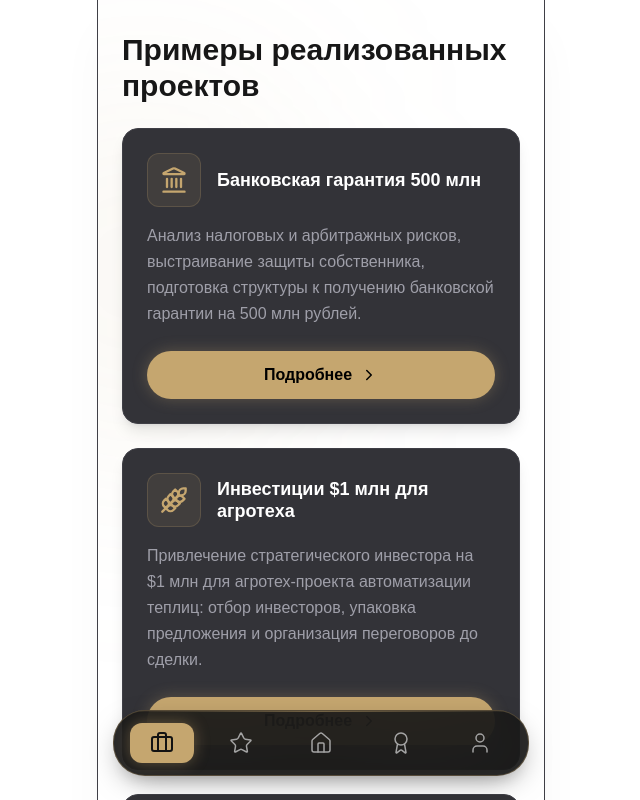
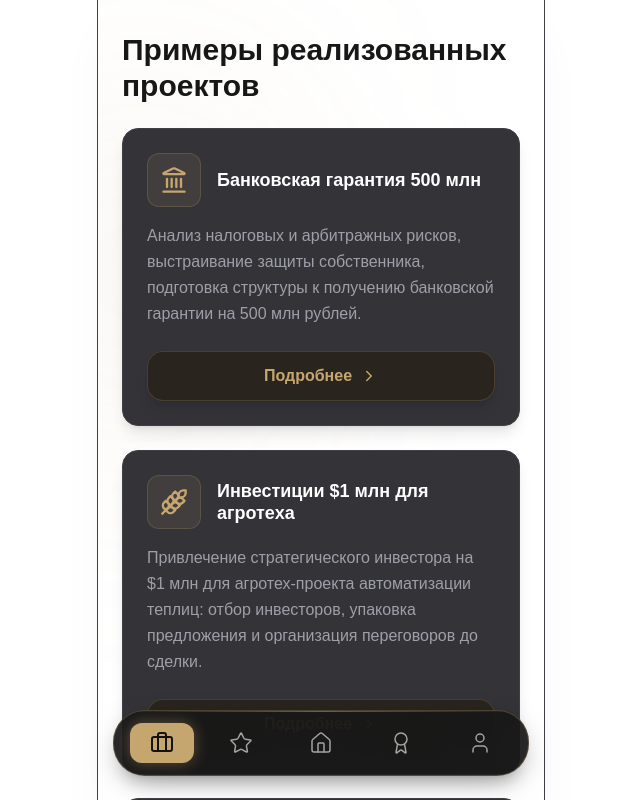
Before and after one commit to Ivchenkopro/ivchenko.pro, a Next.js app: page /cases in a window 1280 px wide. Shown: the top 800 px of the page, without its empty margins (319-959 px from the left). Built offline with nearby package versions, Linux system fonts and the light colour scheme; no server answers; the database is empty.

Commit message:
Update cases button style and navigation animation

```diff
--- a/src/app/cases/page.tsx
+++ b/src/app/cases/page.tsx
@@ -122,7 +122,7 @@ function CaseCard({ icon, title, description, details, link }: CaseCardProps) {
                 href={link}
                 target="_blank"
                 rel="noopener noreferrer"
-                className="w-full bg-[#C5A66F] text-black font-bold py-3 px-6 rounded-full shadow-[0_0_15px_rgba(197,166,111,0.3)] flex items-center justify-center gap-2 active:scale-95 transition-transform hover:bg-[#b8955a]"
+                className="w-full bg-[#2A241F] text-[#C5A66F] font-bold py-3 px-6 rounded-2xl border border-[#C5A66F]/20 shadow-lg flex items-center justify-center gap-2 active:scale-95 transition-all hover:bg-[#383028] hover:border-[#C5A66F]/50"
               >
                 Подробнее
                 <ChevronRight size={18} />
--- a/src/components/BottomNav.tsx
+++ b/src/components/BottomNav.tsx
@@ -40,7 +40,7 @@ export default function BottomNav() {
                 >
                   {/* Animated Background Pill for Active State */}
                   <div
-                    className={`absolute inset-x-2 inset-y-1 bg-[#C5A66F] rounded-xl shadow-[0_0_15px_rgba(197,166,111,0.4)] transition-all duration-300 ease-out ${
+                    className={`absolute inset-x-2 inset-y-1 bg-[#C5A66F] rounded-xl shadow-[0_0_15px_rgba(197,166,111,0.4)] transition-all duration-500 ease-[cubic-bezier(0.32,0.72,0,1)] ${
                       isActive
                         ? "opacity-100 scale-100"
                         : "opacity-0 scale-75 group-hover:opacity-10"
@@ -48,7 +48,7 @@ export default function BottomNav() {
                   />
 
                   {/* Icon */}
-                  <div className={`relative z-10 transition-all duration-300 ${
+                  <div className={`relative z-10 transition-all duration-500 ease-[cubic-bezier(0.32,0.72,0,1)] ${
                     isActive
                       ? "text-[#121212]"
                       : "text-[#a3a3a3] group-hover:text-white"
```
